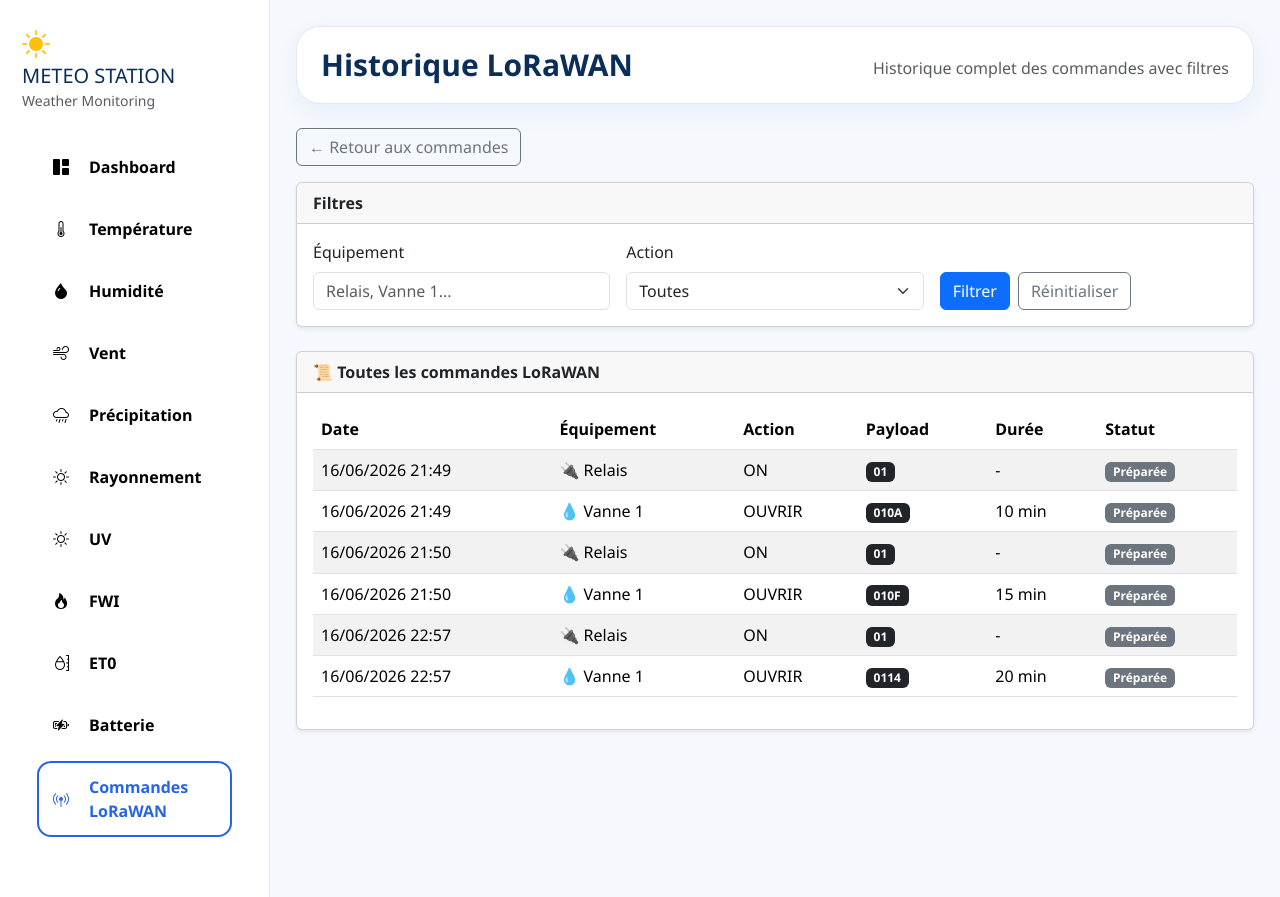
After one commit to Ghita-talibou/irrigation_project, a Django app: page /historique-commandes-lora/ in a window 1280 px wide. The commit adds this page. Run offline with Django 5.2, Linux system fonts and the light colour scheme; a user stored in the database is signed in; data comes from the database, SQL or seed files in the repository; both versions use the stored data as it was after the commit; some libraries are stand-ins or nearby versions.

Commit message:
Add LoRaWAN command page and menu

```diff
--- a/meteo/templates/meteo/base.html
+++ b/meteo/templates/meteo/base.html
@@ -69,6 +69,10 @@
                 </a>
                 <a class="nav-link {% if active_page == 'batterie' %}active{% endif %}" href="{% url 'detail' 'batterie' %}">
                     <i class="bi bi-battery-charging me-2"></i> Batterie
+                </a>
+                <a class="nav-link {% if active_page == 'lorawan' %}active{% endif %}"
+                    href="{% url 'commande_lorawan' %}">
+                    <i class="bi bi-broadcast-pin me-2"></i> Commandes LoRaWAN
                 </a>
             </nav>
         </div>
--- /dev/null
+++ b/meteo/templates/meteo/historique_commandes_lora.html
@@ -0,0 +1,76 @@
+{% extends 'meteo/base.html' %}
+
+{% block page_title %}Historique LoRaWAN{% endblock %}
+{% block page_subtitle %}Historique complet des commandes avec filtres{% endblock %}
+
+{% block content %}
+<a href="{% url 'commande_lorawan' %}" class="btn btn-outline-secondary mb-3">
+  ← Retour aux commandes
+</a>
+<div class="card shadow-sm mb-4">
+  <div class="card-header fw-bold">Filtres</div>
+  <div class="card-body">
+    <form method="get" class="row g-3">
+
+      <div class="col-md-4">
+        <label class="form-label">Équipement</label>
+        <input type="text" name="equipement" class="form-control"
+               placeholder="Relais, Vanne 1..."
+               value="{{ equipement|default:'' }}">
+      </div>
+
+      <div class="col-md-4">
+        <label class="form-label">Action</label>
+        <select name="action" class="form-select">
+          <option value="">Toutes</option>
+          <option value="ON" {% if action == "ON" %}selected{% endif %}>ON</option>
+          <option value="OFF" {% if action == "OFF" %}selected{% endif %}>OFF</option>
+          <option value="OUVRIR" {% if action == "OUVRIR" %}selected{% endif %}>OUVRIR</option>
+          <option value="FERMER" {% if action == "FERMER" %}selected{% endif %}>FERMER</option>
+        </select>
+      </div>
+
+      <div class="col-md-4 d-flex align-items-end gap-2">
+        <button type="submit" class="btn btn-primary">Filtrer</button>
+        <a href="{% url 'historique_commandes_lora' %}" class="btn btn-outline-secondary">Réinitialiser</a>
+      </div>
+
+    </form>
+  </div>
+</div>
+
+<div class="card shadow-sm">
+  <div class="card-header fw-bold">📜 Toutes les commandes LoRaWAN</div>
+  <div class="card-body table-responsive">
+    <table class="table table-striped align-middle">
+      <thead>
+        <tr>
+          <th>Date</th>
+          <th>Équipement</th>
+          <th>Action</th>
+          <th>Payload</th>
+          <th>Durée</th>
+          <th>Statut</th>
+        </tr>
+      </thead>
+      <tbody>
+        {% for cmd in commandes %}
+        <tr>
+          <td>{{ cmd.date_commande|date:"d/m/Y H:i" }}</td>
+          <td>{{ cmd.equipement }}</td>
+          <td>{{ cmd.action }}</td>
+          <td><span class="badge bg-dark">{{ cmd.payload }}</span></td>
+          <td>{% if cmd.duree %}{{ cmd.duree }} min{% else %}-{% endif %}</td>
+          <td><span class="badge bg-secondary">{{ cmd.statut }}</span></td>
+        </tr>
+        {% empty %}
+        <tr>
+          <td colspan="6" class="text-center text-muted">Aucune commande trouvée.</td>
+        </tr>
+        {% endfor %}
+      </tbody>
+    </table>
+  </div>
+</div>
+
+{% endblock %}
--- a/meteo/urls.py
+++ b/meteo/urls.py
@@ -14,4 +14,9 @@ urlpatterns = [
     views.enregistrer_commande_lora,
     name='enregistrer_commande_lora'
     ),
+    path(
+    'historique-commandes-lora/',
+    views.historique_commandes_lora,
+    name='historique_commandes_lora'
+   ),
 ]
--- a/meteo/views.py
+++ b/meteo/views.py
@@ -619,7 +619,7 @@ def v_chirpstack(request):
 @login_required
 def commande_lorawan(request):
 
-    commandes = CommandeLoRaWAN.objects.all()[:10]
+    commandes = CommandeLoRaWAN.objects.all()[:3]
 
     return render(
         request,
@@ -650,3 +650,23 @@ def enregistrer_commande_lora(request):
     return JsonResponse({
         "status": "error"
     })
+
+@login_required
+def historique_commandes_lora(request):
+    commandes = CommandeLoRaWAN.objects.all()
+
+    equipement = request.GET.get("equipement")
+    action = request.GET.get("action")
+
+    if equipement:
+        commandes = commandes.filter(equipement__icontains=equipement)
+
+    if action:
+        commandes = commandes.filter(action=action)
+
+    return render(request, "meteo/historique_commandes_lora.html", {
+        "commandes": commandes,
+        "equipement": equipement,
+        "action": action,
+        "active_page": "lorawan",
+    })
```
Also changed, not shown: meteo/templates/meteo/commande_lorawan.html (+7 -3 lines), db_meteo.sqlite3.
